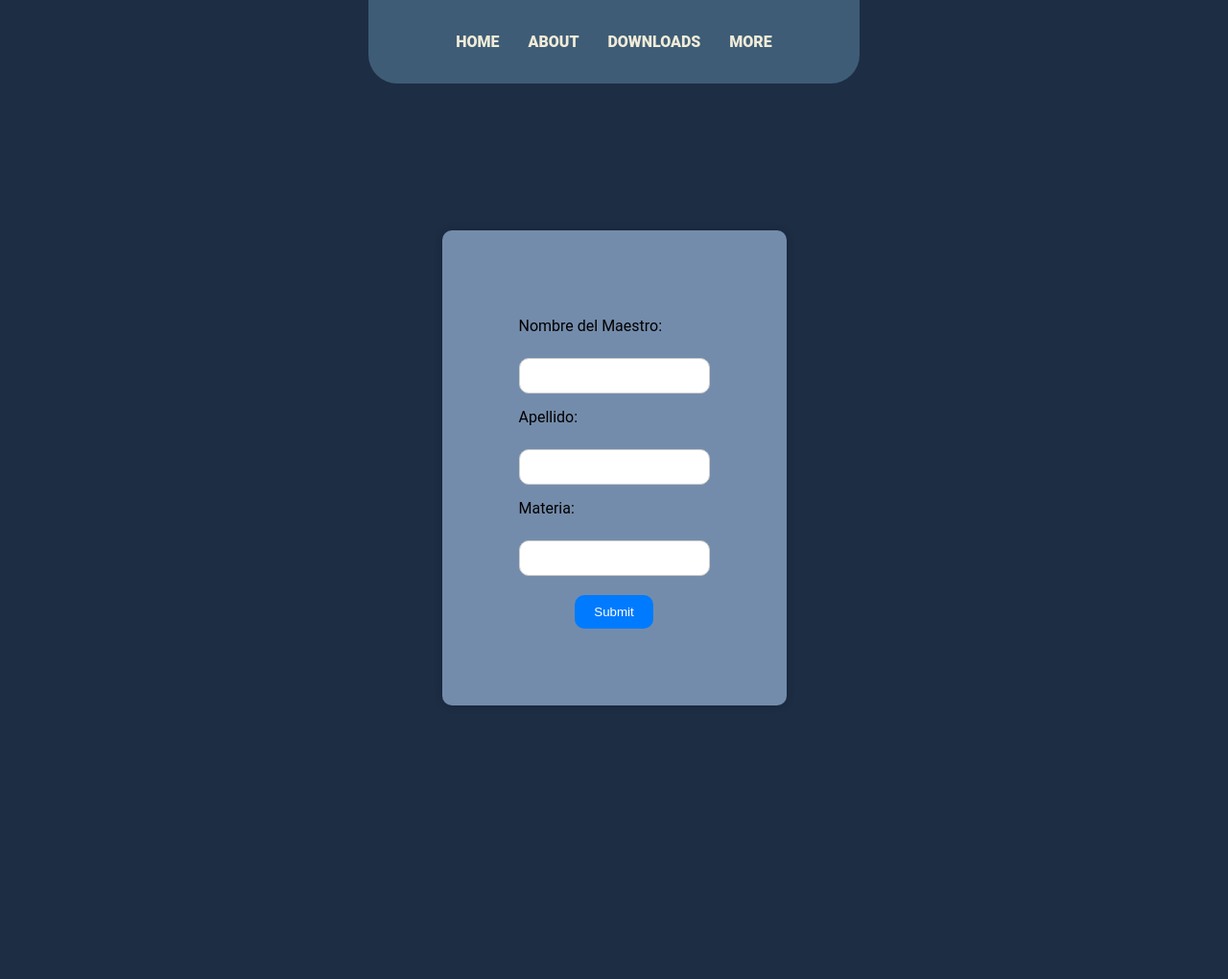
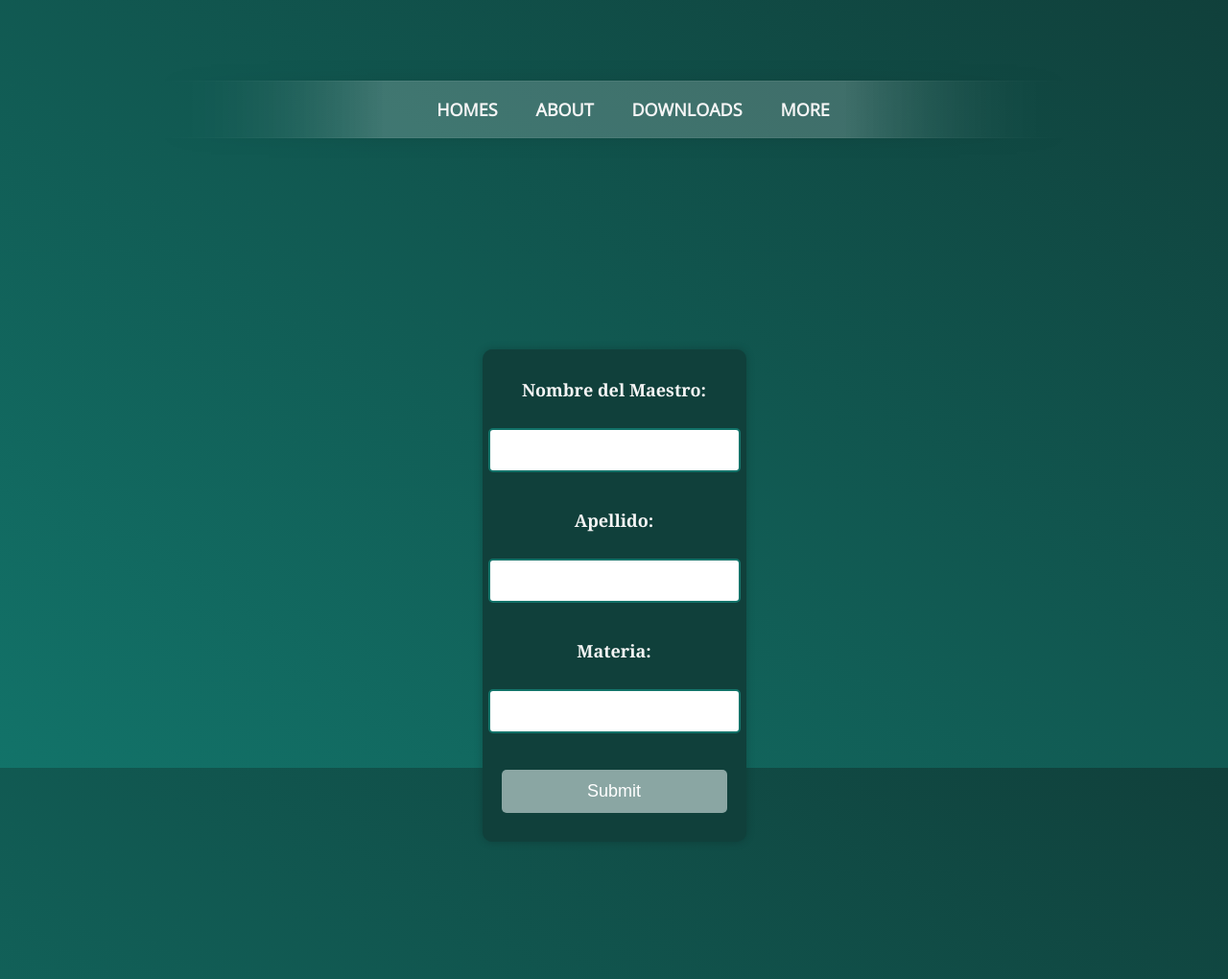
Before and after one commit to Panpez47/APPS, a PHP site: page /maestros.php in a window 1280 px wide. Shown: the whole page at 96% size. Before the commit the page ends 735 px from the top, so only its background shows below. Run offline with PHP 8.4, Linux system fonts and the light colour scheme.

Commit message:
DiseñoDemian

```diff
--- a/Styles/barranav.css
+++ b/Styles/barranav.css
@@ -1,172 +1,79 @@
+/* Estilos para la barra de navegación */
 
-/* Estilos para la barra de navegación
-.navbar {
-    background-color: #3e5c76; /* Color de fondo de la barra de navegación
-    padding: 10px;
-    text-align: center;
-  }
+/* Variables */
+@import url(https://fonts.googleapis.com/css?family=Open+Sans);
 
-  /* Estilos para la lista no ordenada (ul) que contiene las opciones
-  .navbar ul {
-    list-style: none; /* Elimina los puntos de la lista
-    padding: 0; /* Elimina el relleno predeterminado de la lista
-    margin: 0; /* Elimina el margen predeterminado de la lista
-    display: flex; /* Cambia la disposición de los elementos a flexbox
-    right: 0;
-    justify-content: center;
+/* Definición de variables CSS personalizadas para colores */
+:root {
+  --primary-color: #127369;
+  --secondary-color: #10403B;
+  --accent-color: #8AA6A3;
+  --text-color: #4C5958;
+  --background-color: #BFBFBF;
 }
 
-  /* Estilos para cada elemento de la lista (li)
-  .navbar li {
-    margin-right: 20px; /* Espacio entre elementos
-  }
-
-  /* Estilos para los enlaces (a) dentro de los elementos de la lista
-  .navbar a {
-    text-decoration: none; /* Elimina la subrayado predeterminado de los enlaces
-    color: #f0ebd8; /* Color del texto de los enlaces
-  }
-
-  /* Estilos al pasar el mouse por encima de los enlaces
-  .navbar a:hover {
-   /* Agrega subrayado al pasar el mouse
-    color: rgb(155, 155, 155);
+/* Estilos para el fondo del sitio */
+html {
+  height: 100%;
+  background-image: linear-gradient(to right top, var(--primary-color) 0%, var(--secondary-color) 100%);
 }
 
-.active{
+/* Estilos para la barra de navegación */
+nav {
+  /* Ancho máximo para la barra de navegación */
+  max-width: 960px;
 
+  /* Aplicación de una máscara de degradado horizontal a la barra */
+  mask-image: linear-gradient(90deg, rgba(255, 255, 255, 0) 0%, #ffffff 25%, #ffffff 75%, rgba(255, 255, 255, 0) 100%);
 
-  background-color: #254561;
-  display: flex;
-  justify-content: center;
-  padding: 7px;
-  box-shadow: 0 0 15px rgba(0, 0, 0, 0.2);
-  border-radius: 30px;
+  /* Margen horizontal automático para centrar la barra */
+  margin: 0 auto;
 
-}
-*/
-
-
-
-
-
-body {
-  font-family: 'Roboto', sans-serif;
-  padding: 0;
-  margin: 0;
+  /* Espaciado superior e inferior de la barra de navegación */
+  padding: 60px 0;
 }
 
-small {
-  font-size: 12px;
-  color: rgba(0, 0, 0, 0.4);
+/* Estilos para la lista no ordenada (ul) dentro de la barra de navegación */
+nav ul {
+  /* Texto centrado dentro de la lista */
+  text-align: center;
+
+  /* Fondo degradado para la lista */
+  background: linear-gradient(90deg, rgba(255, 255, 255, 0) 0%, rgba(255, 255, 255, 0.2) 25%, rgba(255, 255, 255, 0.2) 75%, rgba(255, 255, 255, 0) 100%);
+
+  /* Sombra en la lista */
+  box-shadow: 0 0 25px rgba(0, 0, 0, 0.1), inset 0 0 1px rgba(255, 255, 255, 0.6);
 }
 
-h1 {
-  text-align: center;
-  padding: 50px 0;
-  font-weight: 800;
-  margin: 0;
-  letter-spacing: -1px;
-  color: inherit;
-  font-size: 40px;
+/* Estilos para los elementos de la lista (li) en la barra de navegación */
+nav ul li {
+  /* Elementos de lista en línea (uno al lado del otro) */
+  display: inline-block;
 }
 
-h2 {
-  text-align: center;
-  font-size: 30px;
-  margin: 0;
-  font-weight: 300;
-  color: inherit;
-  padding: 50px;
+/* Estilos para los enlaces (a) dentro de la lista en la barra de navegación */
+nav ul li a {
+  /* Relleno y estilos de fuente para los enlaces */
+  padding: 18px;
+  font-family: "Open Sans";
+  text-transform: uppercase;
+  color: var(--text-color);
+  font-size: 18px;
+  text-decoration: none;
+  display: block;
+
+  /* Fuente en negrita y color de texto negro */
+  font-weight: bold;
+  color: whitesmoke;
+
+  /* Transición suave del color del texto al hacer hover */
+  transition: color 0.3s;
 }
 
-.center {
-  text-align: center;
+/* Estilos al hacer hover en los enlaces */
+nav ul li a:hover {
+  /* Sombra y cambio de color de fondo y de texto al hacer hover */
+  box-shadow: 0 0 10px rgba(0, 0, 0, 0.1), inset 0 0 1px rgba(255, 255, 255, 0.6);
+  background: var(--background-color);
+  color: var(--accent-color);
 }
-
-section {
-  height: 100vh;
-}
-
-/* NAVIGATION */
-nav {
-  width: 40%;
-  margin: 0 auto;
-  background-color: #3e5c76;
-  padding: 15px 0;
-  /*box-shadow: 0px 5px 0px #d62121;*/
-  border-radius: 0px 0px 30px 30px;
-
-}
-nav ul {
-  list-style: none;
-  text-align: center;
-  /*margin-right: 50px;*/
-  padding-right: 50px;
-  padding-left: 50px;
-}
-nav ul li {
-  display: inline-block;
-}
-nav ul li a {
-  display: block;
-  padding: 3px;
-  text-decoration: none;
-  color: #f0ebd8;
-  font-weight: 800;
-  text-transform: uppercase;
-  margin: 0 10px;
-}
-nav ul li a,
-nav ul li a:after,
-nav ul li a:before {
-  transition: all .5s;
-}
-nav ul li a:hover {
-  color: rgb(155, 155, 155);
-}
-
-
-/* stroke */
-nav.stroke ul li a,
-nav.fill ul li a {
-  position: relative;
-}
-nav.stroke ul li a:after,
-nav.fill ul li a:after {
-  position: absolute;
-  bottom: 0;
-  left: 0;
-  right: 0;
-  margin: auto;
-  width: 0%;
-  content: '.';
-  color: transparent;
-  background: #aaa;
-  height: 1px;
-}
-nav.stroke ul li a:hover:after {
-  width: 100%;
-}
-
-nav.fill ul li a {
-  transition: all 2s;
-}
-
-nav.fill ul li a:after {
-  text-align: left;
-  content: '.';
-  margin: 0;
-  opacity: 0;
-}
-nav.fill ul li a:hover {
-  color: #fff;
-  z-index: 1;
-}
-nav.fill ul li a:hover:after {
-  z-index: -10;
-  animation: fill 1s forwards;
-  -webkit-animation: fill 1s forwards;
-  -moz-animation: fill 1s forwards;
-  opacity: 1;
-}
--- a/Styles/estilos.css
+++ /dev/null
@@ -1,4 +0,0 @@
-body{
-    font-family: Arial, Helvetica, sans-serif;
-    background-color: #1d2d44; /*cambia el coplor del fondo*/
-  }
--- a/Styles/forms.css
+++ b/Styles/forms.css
@@ -1,57 +1,61 @@
+/* Estilos para el contenedor */
+@import url(https://fonts.googleapis.com/css?family=Open+Sans);
 
-/* Estilos para el contenedor */
+
 .container {
     display: flex;
     justify-content: center; /* Centra horizontalmente */
     align-items: center; /* Centra verticalmente */
     height: 100vh; /* Asegura que el contenedor ocupe toda la altura de la ventana del navegador */
-
   }
 
   /* Estilos para el formulario */
   form {
-    background-color: #748cab;
-
-    padding: 80px;
-    border-radius: 5px;
+    background-color: var(--secondary-color); /* Color de fondo secundario */
+    padding: 20px; /* Espaciado interior */
+    border-radius: 10px; /* Esquinas redondeadas */
     box-shadow: 0 0 10px rgba(0, 0, 0, 0.2);
-    border-radius: 10px;
-    justify-content: center;
-
+    display: flex; /* Estiliza el formulario como una columna */
+    flex-direction: column;
+    align-items: center;
+    transition: transform 0.3s; /* Transición para animación de escalado */
   }
 
   /* Estilos para las etiquetas y campos de entrada del formulario */
   label {
-    display: block; /* Hace que cada etiqueta aparezca en una nueva línea */
     margin-top: 10px;
+    font-size: 18px; /* Tamaño de fuente ligeramente más grande */
+    font-family: Cambria, Cochin, Georgia, Times, 'Times New Roman', serif;
+    font-weight: bold; /* Fuente en negrita */
+    color: whitesmoke; /* Color de texto en negro */
+    transition: color 0.3s; /* Transición de color al hacer hover */
   }
 
   input {
-    /*width: 100%;*/
-    padding: 10px;
-    margin: 5px 0;
-    border: 1px solid #ccc;
-    border-radius: 3px;
-    justify-content: center;
-    border-radius: 10px; /* Añade esquinas redondeadas a los campos de entrada */
-    text-align: center; /* Alinea el contenido del campo de entrada al centro */
-
+    width: 100%; /* Ancho completo del formulario */
+    padding: 12px; /* Espaciado interior */
+    margin: 10px 0; /* Espacio vertical entre campos de entrada */
+    border: 2px solid var(--primary-color); /* Borde más grueso */
+    border-radius: 5px; /* Esquinas redondeadas */
+    text-align: center; /* Alineación centrada */
+    font-size: 16px; /* Tamaño de fuente ligeramente más pequeño */
   }
 
   input[type="submit"] {
-    background-color: #007BFF;
+    background-color: var(--accent-color); /* Color de acento */
     color: #fff;
     border: none;
-    padding: 10px 20px;
-    border-radius: 10px;
+    padding: 12px 20px; /* Espaciado interior del botón */
+    border-radius: 5px; /* Esquinas redondeadas */
     cursor: pointer;
+    font-size: 18px; /* Tamaño de fuente ligeramente más grande */
+    transition: background-color 0.3s; /* Transición suave al hacer hover */
   }
 
-  .enviar1{
-    display: block;
-    margin: 0 auto;
-    margin-top: 15px;
+  form:hover {
+    transform: scale(1.05); /* Escalado al hacer hover en el formulario */
   }
-  .enviar1:hover{
-    background-color:#0363c9;
+
+  input[type="submit"]:hover {
+    background-color: var(--primary-color); /* Color principal al hacer hover */
   }
--- a/maestros.php
+++ b/maestros.php
@@ -5,7 +5,7 @@
     <meta http-equiv="X-UA-Compatible" content="IE=edge">
     <meta name="viewport" content="width=device-width, initial-scale=1.0">
     <link rel="stylesheet" href="./Styles/estilos.css">
-    <link rel="stylesheet" href="./Styles/barranav.css">
+    <link rel="stylesheet" type="text/css" href="./Styles/barranav.css">
     <link rel="stylesheet" href="./Styles/forms.css">
     <title>Maestros</title>
 </head>
@@ -15,27 +15,15 @@
 
     <nav class="stroke">
         <ul>
-      <li><a href="#">Home</a></li>
+            <li><a href="#">Homes</a></li>
             <li><a href="#">About</a></li>
             <li><a href="#">Downloads</a></li>
             <li><a href="#">More</a></li>
         </ul>
     </nav>
-    <!--<header>
-        <div class="navbar" >
-            <ul >
-            <li><a href="index.php">Inicio</a></li>
-            <li class="active"><a href="maestros.php">Maestro</a></li>
-            <li><a href="materias.html">Materias</a></li>
-            <li><a href="materias.html">Horarios</a></li>
-            <li><a href="reportes.html">Reportes</a></li>
-           </ul>
-        </div>
-    </header>-->
 
     <!--Formulario-->
     <div class="container">
-
         <form method="POST">
             <label for="nombre">Nombre del Maestro:</label>
             <br>
@@ -51,9 +39,7 @@
             <br>
             <input class="enviar1" type="submit" name="enviar1" required>
         </form>
-
     </div>
-
 
     <?php
     include("enviar.php");
```
Lines whose indentation alone changed are shown as unchanged.
